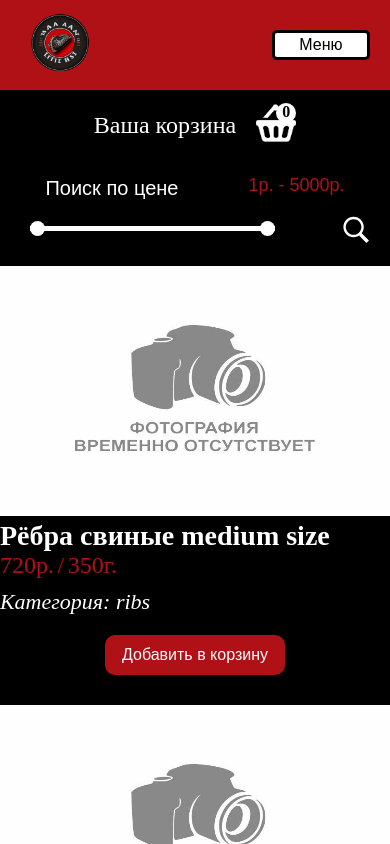
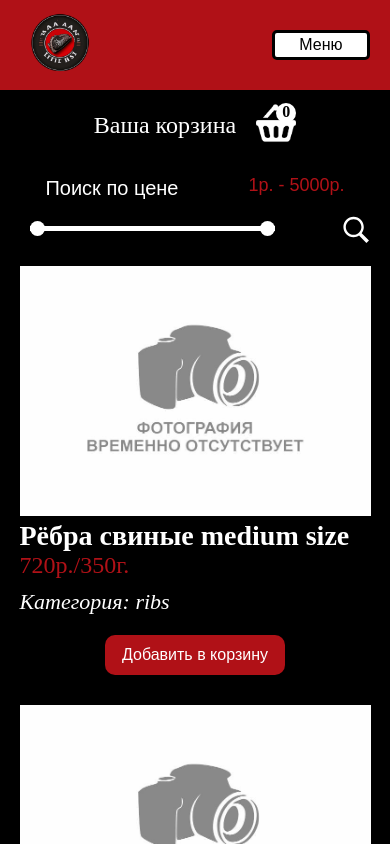
Before and after one commit to FireSpirit171/MeatFish, a React (Vite) app: page /dishes in a window 390 px wide. Shown: the top 844 px of the page. Built offline with nearby package versions, Linux system fonts and the light colour scheme; no server answers.

Commit message:
Add media to DishCard

```diff
--- a/src/components/DishCard/DishCard.sass
+++ b/src/components/DishCard/DishCard.sass
@@ -56,3 +56,8 @@
 
 .js-scale-img:hover
     transform: scale(1.1)
+
+@media (max-width: 600px)
+    .dish-card
+        width: 90%
+        margin: 0 5%
```
